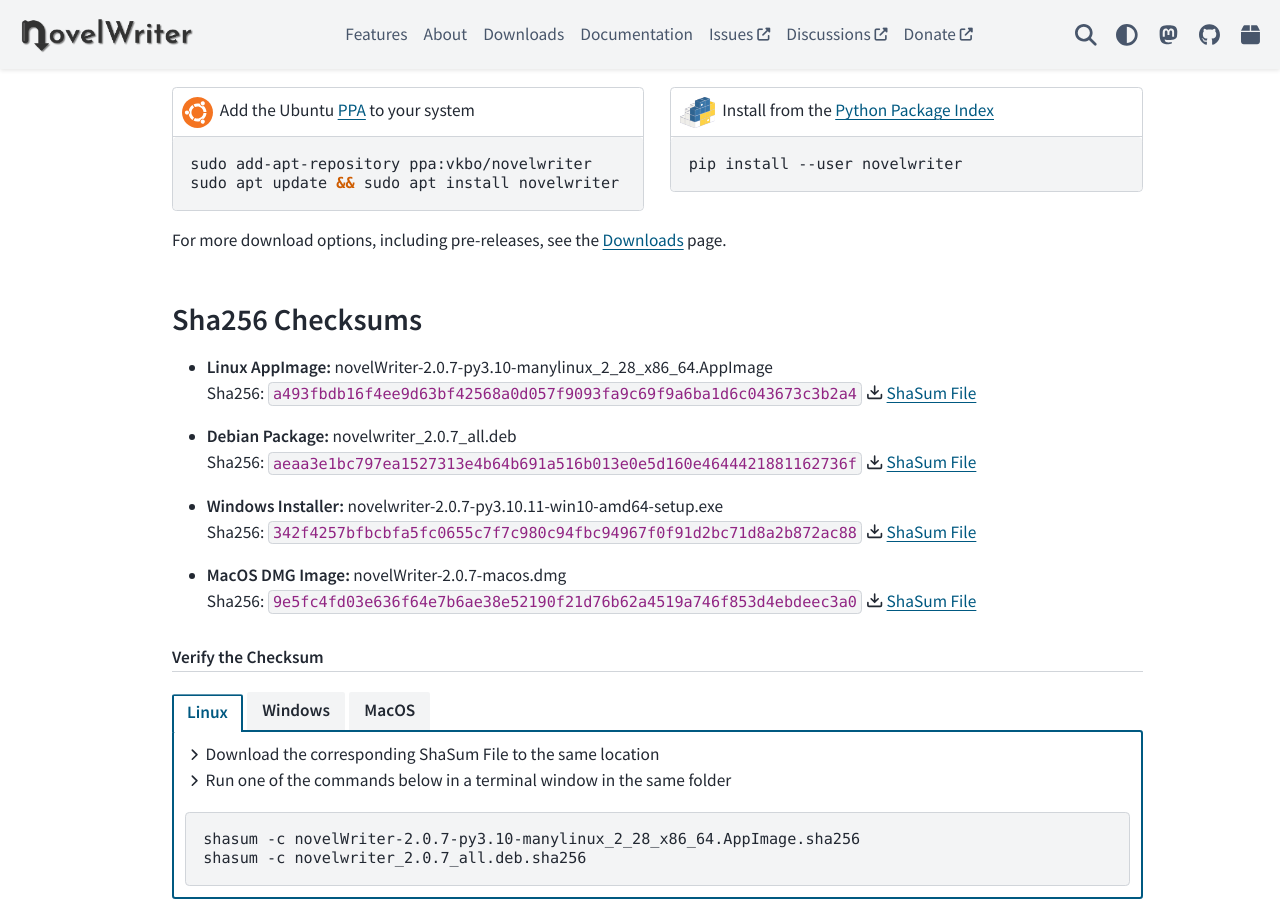
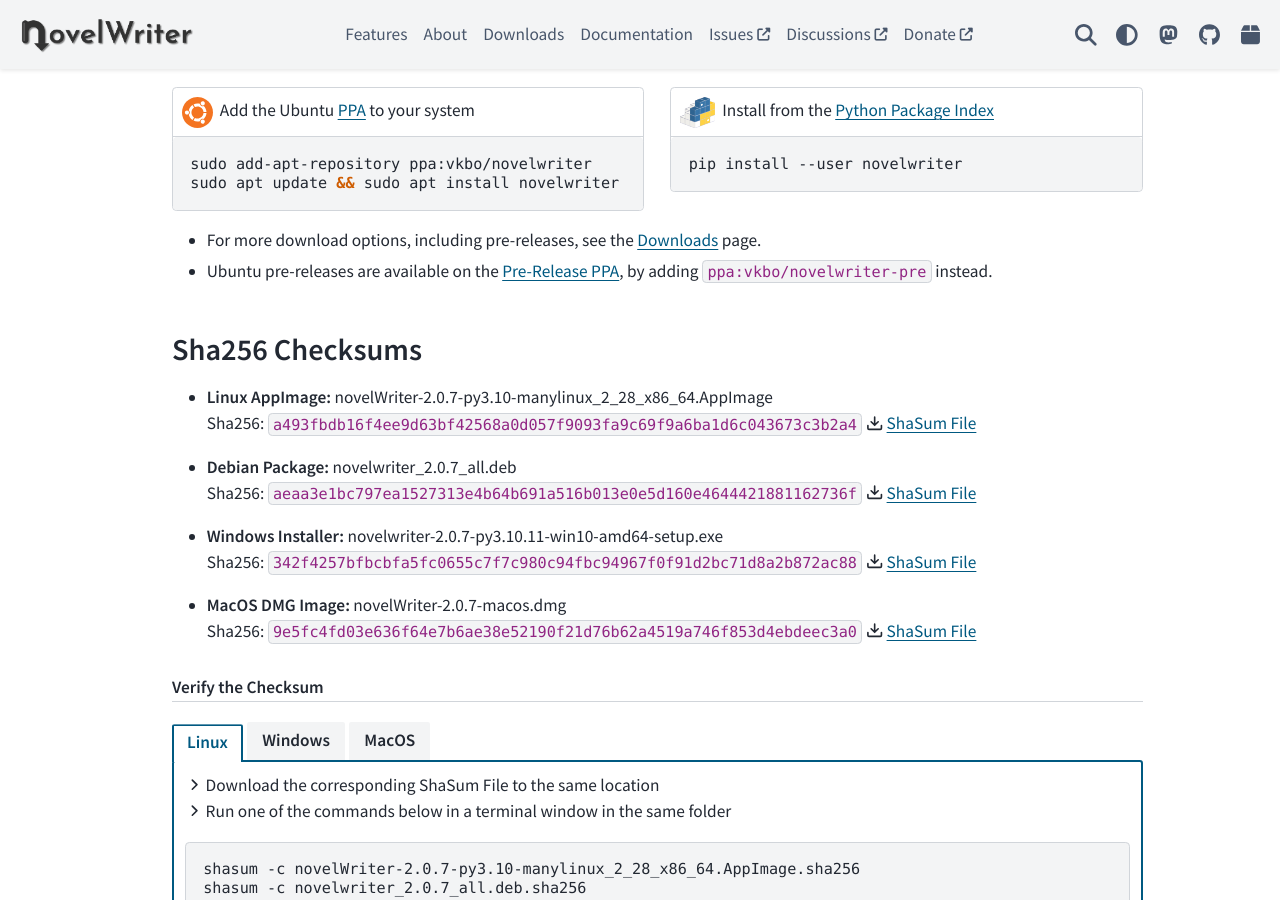
Before and after one commit to vkbo/novelWriter.io, a Sphinx documentation site: the page built from source/index.rst, in a window 1280 px wide and 900 px high, scrolled down 919 px. Built offline with Sphinx 7.4.7 and the PyData theme 0.15.4, drawn with Linux system fonts in a browser that asks for light colours.

Commit message:
Add reference to the pre-release PPA

```diff
--- a/source/index.rst
+++ b/source/index.rst
@@ -56,6 +56,7 @@ Other Install Options
 ---------------------
 
 .. _PPA: https://launchpad.net/~vkbo/+archive/ubuntu/novelwriter
+.. _Pre-Release PPA: https://launchpad.net/~vkbo/+archive/ubuntu/novelwriter-pre
 .. _Python Package Index: https://pypi.org/project/novelWriter/
 
 .. |ubuntu-logo| image:: images/ubuntu.svg
@@ -85,6 +86,7 @@ Other Install Options
 
          pip install --user novelwriter
 
-For more download options, including pre-releases, see the :ref:`main_download` page.
+* For more download options, including pre-releases, see the :ref:`main_download` page.
+* Ubuntu pre-releases are available on the `Pre-Release PPA`_, by adding ``ppa:vkbo/novelwriter-pre`` instead.
 
 .. include:: generated/checksum_block.rst
```
